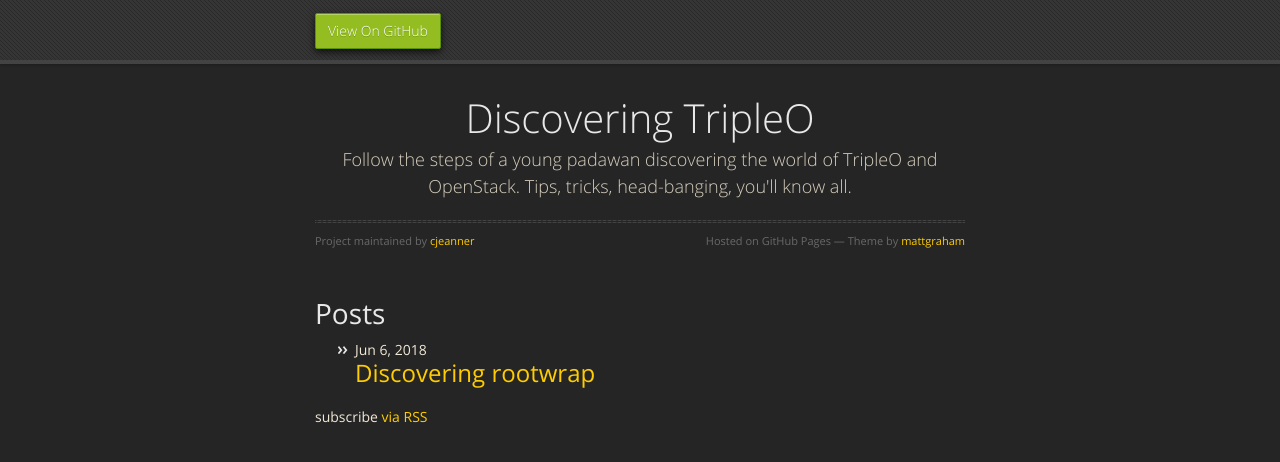
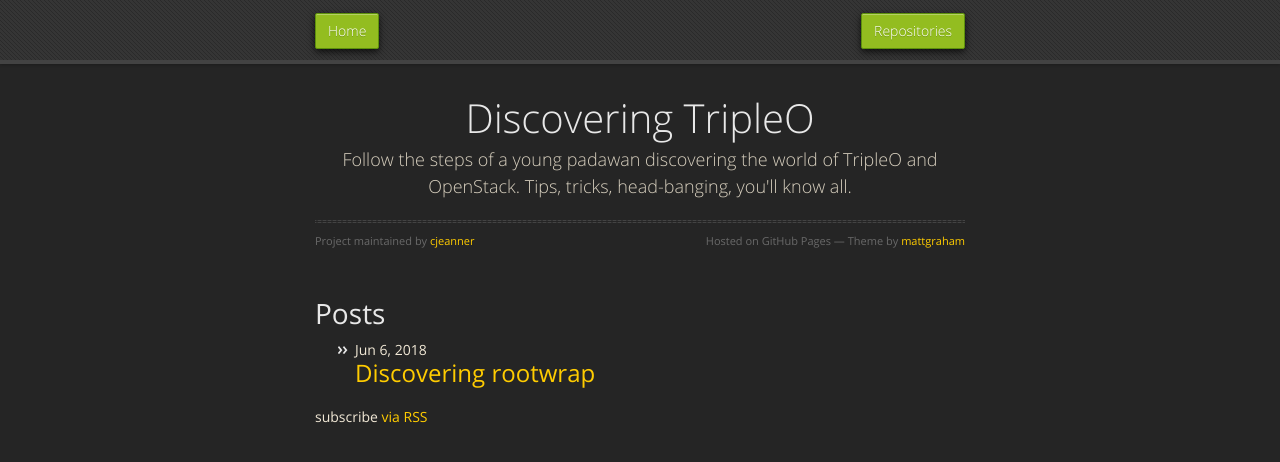
Before and after one commit to cjeanner/cjeanner.github.io, a Jekyll site: the page built from index.html, in a window 1280 px wide. Shown: the top 462 px of the page. Built offline with Jekyll 4.4.1, drawn with Linux system fonts in a browser that asks for light colours.

Commit message:
some changes

```diff
--- a/_layouts/default.html
+++ b/_layouts/default.html
@@ -20,12 +20,8 @@
   <body>
       <div id="header">
         <nav>
-          <li class="fork"><a href="{{ site.github.repository_url }}">View On GitHub</a></li>
-          {% if site.show_downloads %}
-            <li class="downloads"><a href="{{ site.github.zip_url }}">ZIP</a></li>
-            <li class="downloads"><a href="{{ site.github.tar_url }}">TAR</a></li>
-            <li class="title">DOWNLOADS</li>
-          {% endif %}
+          <li class="fork"><a href="/">Home</a></li>
+          <li class="downloads"><a href="https://github.com/cjeanner">Repositories</a></li>
         </nav>
       </div><!-- end header -->
 
@@ -46,15 +42,5 @@
 
     </div>
 
-    {% if site.google_analytics %}
-      <script>
-        (function(i,s,o,g,r,a,m){i['GoogleAnalyticsObject']=r;i[r]=i[r]||function(){
-        (i[r].q=i[r].q||[]).push(arguments)},i[r].l=1*new Date();a=s.createElement(o),
-        m=s.getElementsByTagName(o)[0];a.async=1;a.src=g;m.parentNode.insertBefore(a,m)
-        })(window,document,'script','//www.google-analytics.com/analytics.js','ga');
-        ga('create', '{{ site.google_analytics }}', 'auto');
-        ga('send', 'pageview');
-      </script>
-    {% endif %}
   </body>
 </html>
```
Also changed, not shown: 1 other file.
